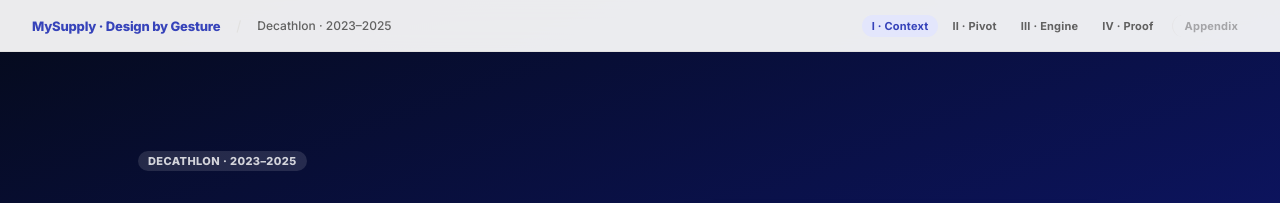
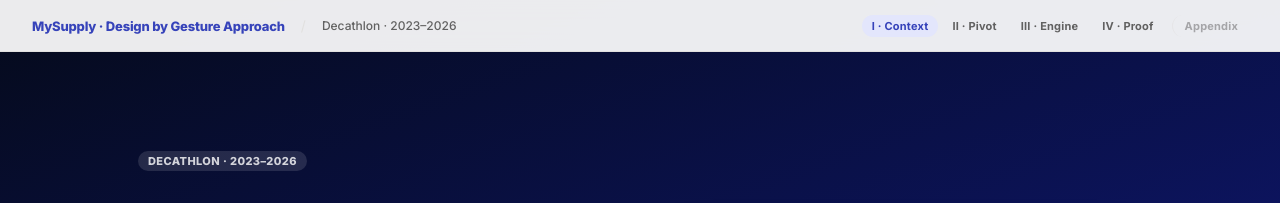
Before and after one commit to Z13CMELI/MS-Design, a plain HTML site: page Gesture Ops REX.html in a window 1280 px wide. Shown: the top 203 px of the page. Drawn offline with Linux system fonts and the light colour scheme.

Commit message:
Update Gesture Ops REX.html

```diff
--- a/Gesture Ops REX.html
+++ b/Gesture Ops REX.html
@@ -3,7 +3,7 @@
 <head>
 <meta charset="utf-8">
 <meta name="viewport" content="width=device-width, initial-scale=1">
-<title>GestureOps · MySupply REX · Decathlon</title>
+<title>GestureOps · MySupply Design Approach · REX · Decathlon</title>
 <link rel="preconnect" href="https://fonts.googleapis.com">
 <link rel="stylesheet" href="https://fonts.googleapis.com/css2?family=Inter:wght@300;400;500;600;700;800;900&display=swap">
 <style>
@@ -284,9 +284,9 @@ h2{font-size:clamp(32px,4vw,52px);font-weight:900;letter-spacing:-1.5px;line-hei
 
 <!-- NAV -->
 <nav class="top-nav">
-  <span class="nav-brand">MySupply · Design by Gesture</span>
+  <span class="nav-brand">MySupply · Design by Gesture Approach</span>
   <span class="nav-sep">/</span>
-  <span class="nav-sub">Decathlon · 2023–2025</span>
+  <span class="nav-sub">Decathlon · 2023–2026</span>
   <div class="nav-sp"></div>
   <div class="nav-acts">
     <a class="nav-act" href="#act1">I · Context</a>
@@ -305,7 +305,7 @@ h2{font-size:clamp(32px,4vw,52px);font-weight:900;letter-spacing:-1.5px;line-hei
     <div style="display:grid;grid-template-columns:1fr 1fr;gap:56px;align-items:center">
       <!-- LEFT: text + KPIs -->
       <div>
-        <span class="pill dark" style="margin-bottom:28px;display:inline-flex">Decathlon · 2023–2025</span>
+        <span class="pill dark" style="margin-bottom:28px;display:inline-flex">Decathlon · 2023–2026</span>
         <h2 style="font-size:clamp(36px,4.5vw,68px);letter-spacing:-2.5px;color:#fff;line-height:.95;max-width:16ch">From Tool Fragmentation to the Groundwork for AI.</h2>
         <p class="lead" style="color:rgba(255,255,255,.55);max-width:44ch;margin-top:24px">How two years inside MySupply built the operational and interaction foundation for enterprise-wide One Interface — and for autonomous agents.</p>
         <div style="display:flex;gap:28px;margin-top:40px;flex-wrap:wrap">
```
